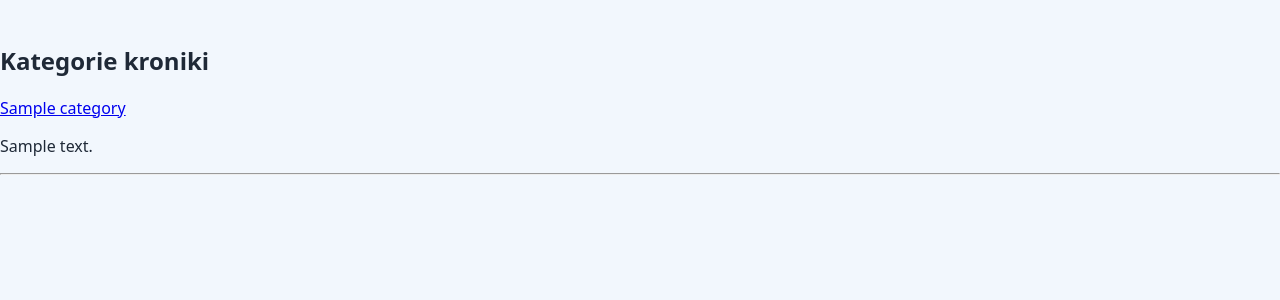
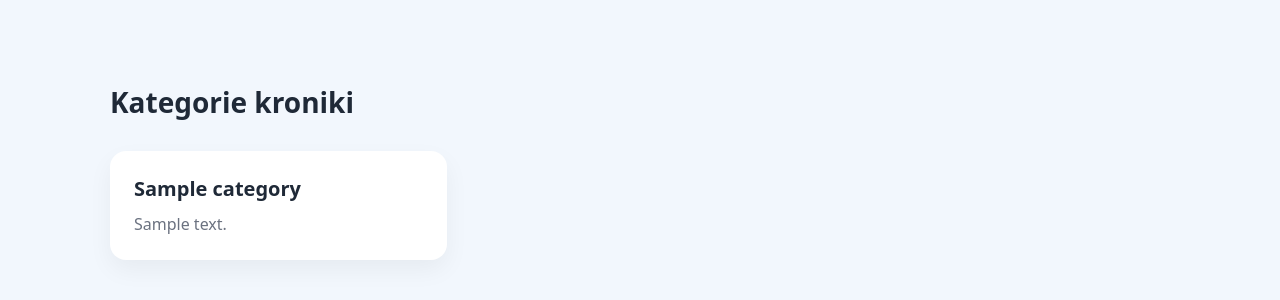
Before and after one commit to Sativa7/ProjektDjango, a Django app: page /wpisy/categories/ in a window 1280 px wide. Shown: the part 87-387 px from the top of the page. Run offline with Django 5.2, Linux system fonts and the light colour scheme; tables that the repository leaves empty hold one stand-in row (values such as "Sample post").

Commit message:
Poprawa widoku kategorii

```diff
--- a/kronika/wpisy/static/css/posts.css
+++ b/kronika/wpisy/static/css/posts.css
@@ -140,3 +140,49 @@ body {
 .page-content {
     padding-top: 24px;
 }
+
+/* === Kategorie === */
+
+.page-container {
+    max-width: 1100px;
+    margin: 0 auto;
+    padding: 40px 20px;
+}
+
+.page-title {
+    font-size: 28px;
+    margin-bottom: 30px;
+    font-weight: 600;
+}
+
+.category-list {
+    display: grid;
+    grid-template-columns: repeat(auto-fill, minmax(280px, 1fr));
+    gap: 24px;
+}
+
+.category-card {
+    background: #ffffff;
+    border-radius: 16px;
+    padding: 24px;
+    text-decoration: none;
+    color: #1f2937;
+    box-shadow: 0 10px 25px rgba(0, 0, 0, 0.05);
+    transition: transform 0.2s ease, box-shadow 0.2s ease;
+}
+
+.category-card:hover {
+    transform: translateY(-4px);
+    box-shadow: 0 16px 40px rgba(0, 0, 0, 0.08);
+}
+
+.category-card h3 {
+    margin: 0 0 10px;
+    font-size: 20px;
+}
+
+.category-card p {
+    margin: 0;
+    color: #6b7280;
+    line-height: 1.5;
+}
--- a/kronika/wpisy/templates/wpisy/category/list.html
+++ b/kronika/wpisy/templates/wpisy/category/list.html
@@ -1,20 +1,18 @@
 {% extends "wpisy/base.html" %}
 
-{% block title %}
-Lista kategorii
-{% endblock %}
+{% block title %}Kategorie{% endblock %}
 
 {% block content %}
-<h2>Kategorie kroniki</h2>
+<div class="page-container">
+    <h1 class="page-title">Kategorie kroniki</h1>
 
-{% for category in categories %}
-    <p>
-        <a href="{% url 'entries_by_category' category.slug %}">
-            {{ category.name }}
-        </a>
-    </p>
-    <p>{{ category.description }}</p>
-    <hr>
-{% endfor %}
-
+    <div class="category-list">
+        {% for category in categories %}
+            <a href="{% url 'entries_by_category' category.slug %}" class="category-card">
+                <h3>{{ category.name }}</h3>
+                <p>{{ category.description }}</p>
+            </a>
+        {% endfor %}
+    </div>
+</div>
 {% endblock %}
```
